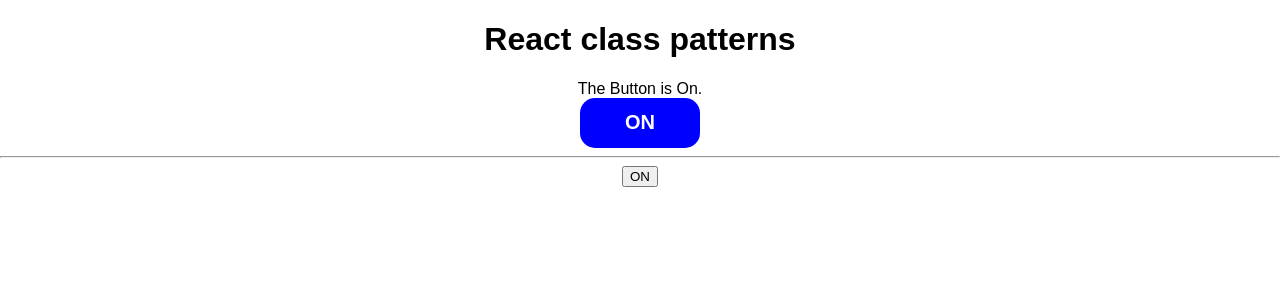
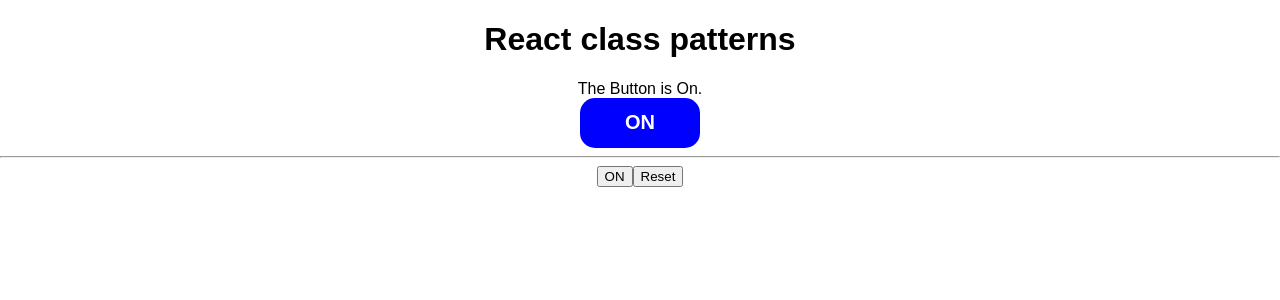
Before and after one commit to jayendra-sharan/react-class-patterns, a React (Create React App) app: page / in a window 1280 px wide. Shown: the top 300 px of the page. Built offline with nearby package versions, Linux system fonts and the light colour scheme.

Commit message:
State initialisers

```diff
--- a/src/App.js
+++ b/src/App.js
@@ -6,14 +6,18 @@
   const onToggle = (...args) => {
     console.log("onToggle", ...args);
   }
+  const onReset = (...args) => {
+    console.log("onReset", ...args);
+  }
   const onButtonClick = () => {
     alert("onButtonClick called");
   }
+
   return (
     <div className="App">
       <h1>React class patterns</h1>
-      <RenderPropToggle onToggle={onToggle}>
-        {({ on, getTogglerProps }) => (
+      <RenderPropToggle onToggle={onToggle} onReset={onReset}>
+        {({ on,reset, getTogglerProps }) => (
           <div>
             {on ? "The Button is On." : "The Button is Off"}
             <Switch {...getTogglerProps({on})} />
@@ -26,6 +30,7 @@
               })}
 
             >{on ? "ON" : "OFF"}</button>
+            <button onClick={reset}>Reset</button>
           </div>
         )}
       </RenderPropToggle>
--- a/src/RenderPropToggle.jsx
+++ b/src/RenderPropToggle.jsx
@@ -15,14 +15,21 @@
       }),
       () => this.props.onToggle(this.state.on)
     );
-  state = { on: true };
+
+  initialState = { on: true }
+  state = this.initialState;
 
   getStateAndHelpers = () => {
     return {
       on: this.state.on,
       toggle: this.toggle,
-      getTogglerProps: this.getTogglerProps
+      getTogglerProps: this.getTogglerProps,
+      reset: this.reset,
     }
+  }
+
+  reset = () => {
+    this.setState(this.initialState);
   }
 
   getTogglerProps = ({onClick, ...props}) => {
```
